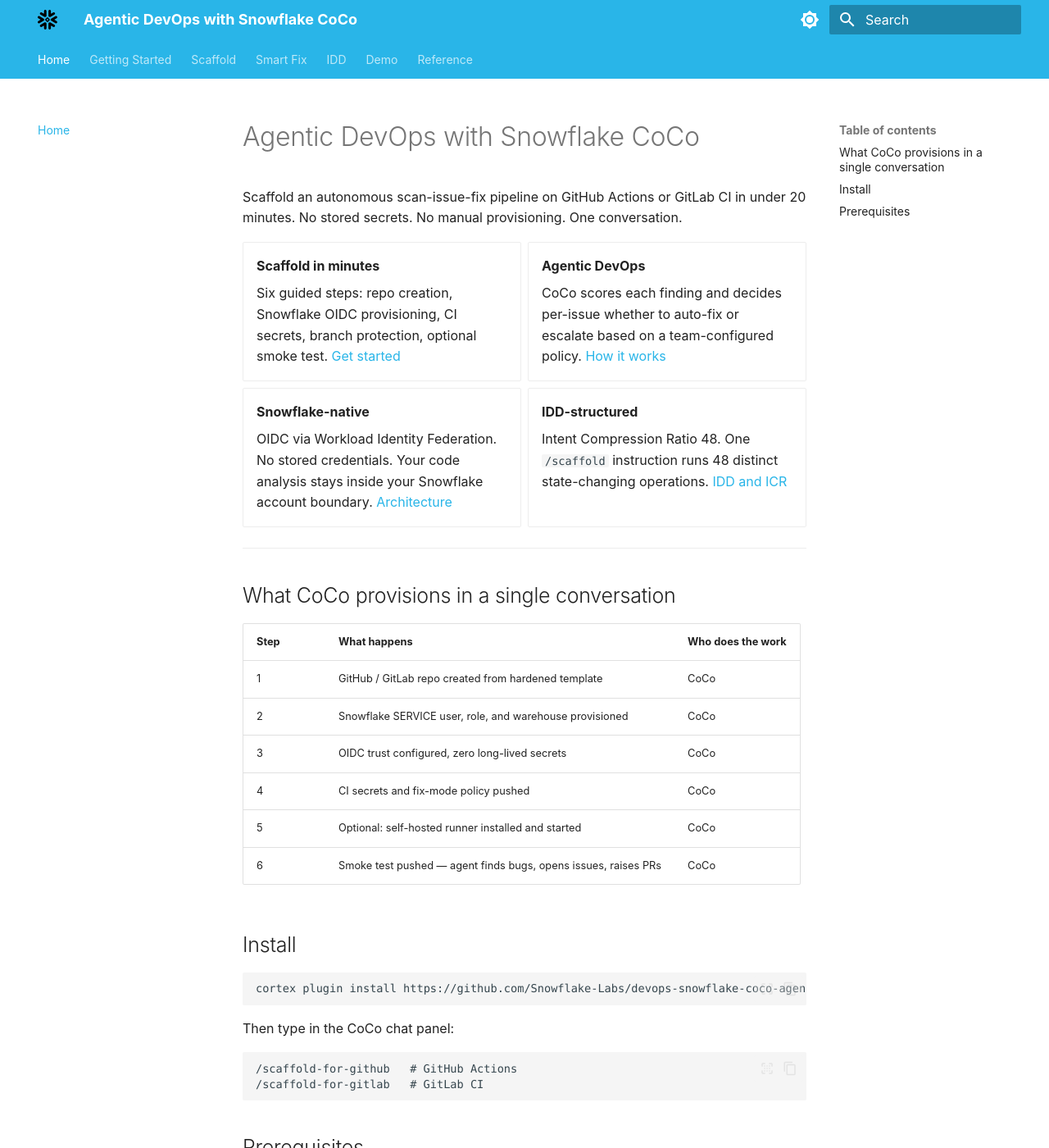
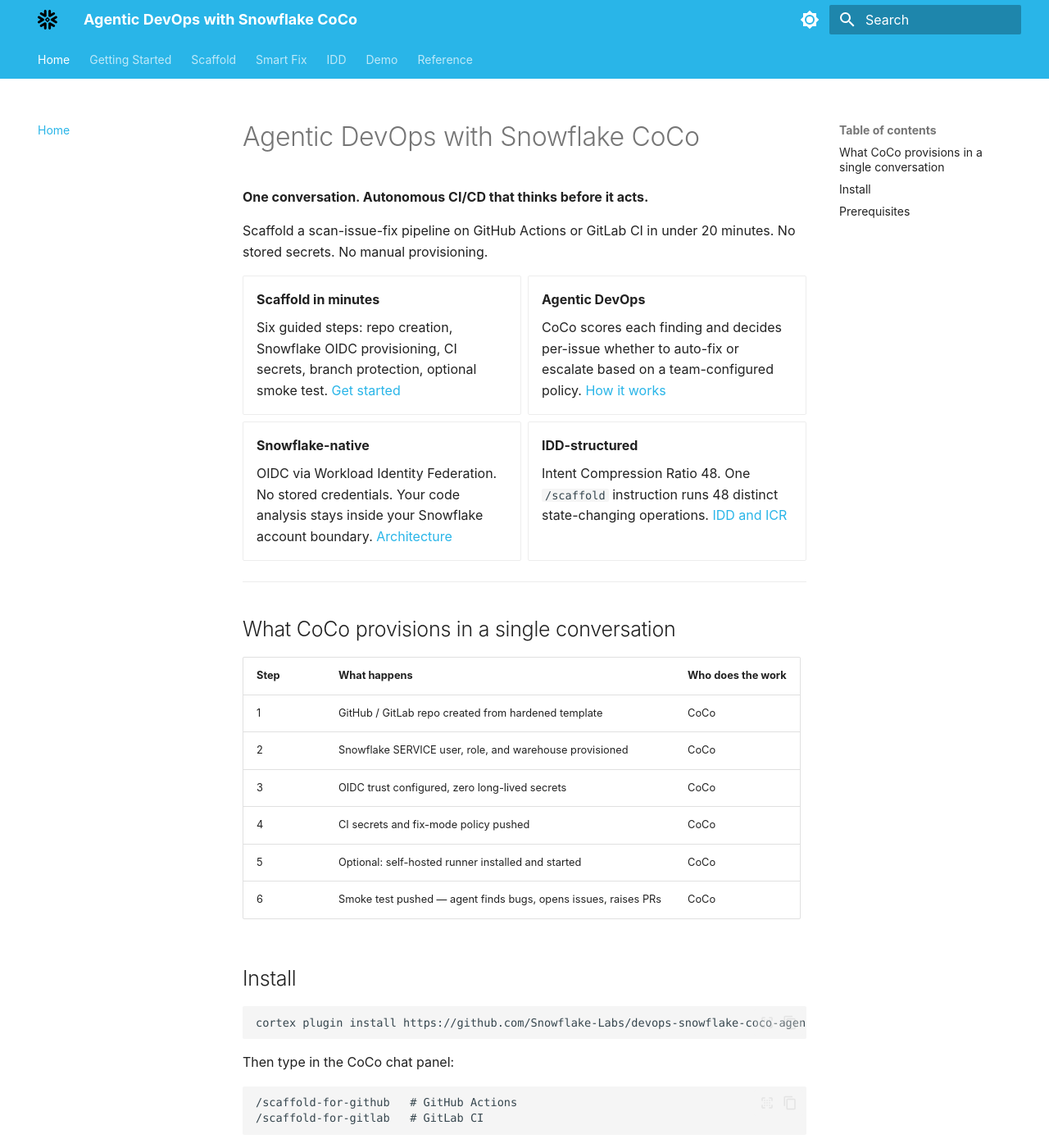
Before and after one commit to Snowflake-Labs/devops-snowflake-coco-agents, an MkDocs documentation site: the page built from docs/index.md, in a window 1280 px wide and 1400 px high. Shown: the whole window at 82% size. Built offline with MkDocs 1.6.1 and Material for MkDocs 9.7.7, drawn with Linux system fonts in a browser that asks for light colours.

Commit message:
fix(docs): logo white in light mode; consistent Agentic DevOps captions
- extra.css: add explicit color:#fff on .md-header .md-logo and svg so
  currentColor resolves to white regardless of inherited scheme color
- mkdocs.yml site_description: lead with "Agentic DevOps with Snowflake CoCo"
- docs/scaffold/github.md + gitlab.md: "provisions a fully working" ->
  "sets up an Agentic DevOps pipeline with Snowflake CoCo"
- docs/index.md: add bold tagline "One conversation. Autonomous CI/CD that
  thinks before it acts." as subtitle under H1

.... Generated with [Cortex Code](https://docs.snowflake.com/en/user-guide/cortex-code/cortex-code)

Co-Authored-By: Cortex Code <noreply@snowflake.com>

```diff
--- a/docs/index.md
+++ b/docs/index.md
@@ -1,6 +1,8 @@
 # Agentic DevOps with Snowflake CoCo
 
-Scaffold an autonomous scan-issue-fix pipeline on GitHub Actions or GitLab CI in under 20 minutes. No stored secrets. No manual provisioning. One conversation.
+**One conversation. Autonomous CI/CD that thinks before it acts.**
+
+Scaffold a scan-issue-fix pipeline on GitHub Actions or GitLab CI in under 20 minutes. No stored secrets. No manual provisioning.
 
 <div class="grid cards" markdown>
 
--- a/docs/stylesheets/extra.css
+++ b/docs/stylesheets/extra.css
@@ -11,3 +11,11 @@
     --md-primary-fg-color: #29B5E8;
     --md-primary-bg-color: #0d1117;
 }
+
+/* force logo to white in both modes — SVG uses fill="currentColor" which
+   inherits from the parent color property */
+.md-header .md-logo,
+.md-header .md-logo svg {
+    color: #ffffff;
+    fill: #ffffff;
+}
--- a/mkdocs.yml
+++ b/mkdocs.yml
@@ -1,8 +1,8 @@
 site_name: Agentic DevOps with Snowflake CoCo
 site_url: https://snowflake-labs.github.io/devops-snowflake-coco-agents/
 site_description: >
-    Snowflake-native AI agents for Agentic DevOps. Scaffold autonomous scan-issue-fix pipelines on GitHub Actions and
-    GitLab CI.
+    Agentic DevOps with Snowflake CoCo. Scaffold autonomous scan-issue-fix pipelines on GitHub Actions or GitLab CI —
+    OIDC auth, per-issue smart fix scoring, no stored secrets.
 extra_css:
     - stylesheets/extra.css
 theme:
```
Also changed, not shown: docs/scaffold/github.md (+1 -1 lines), docs/scaffold/gitlab.md (+1 -1 lines), 1 other file.
